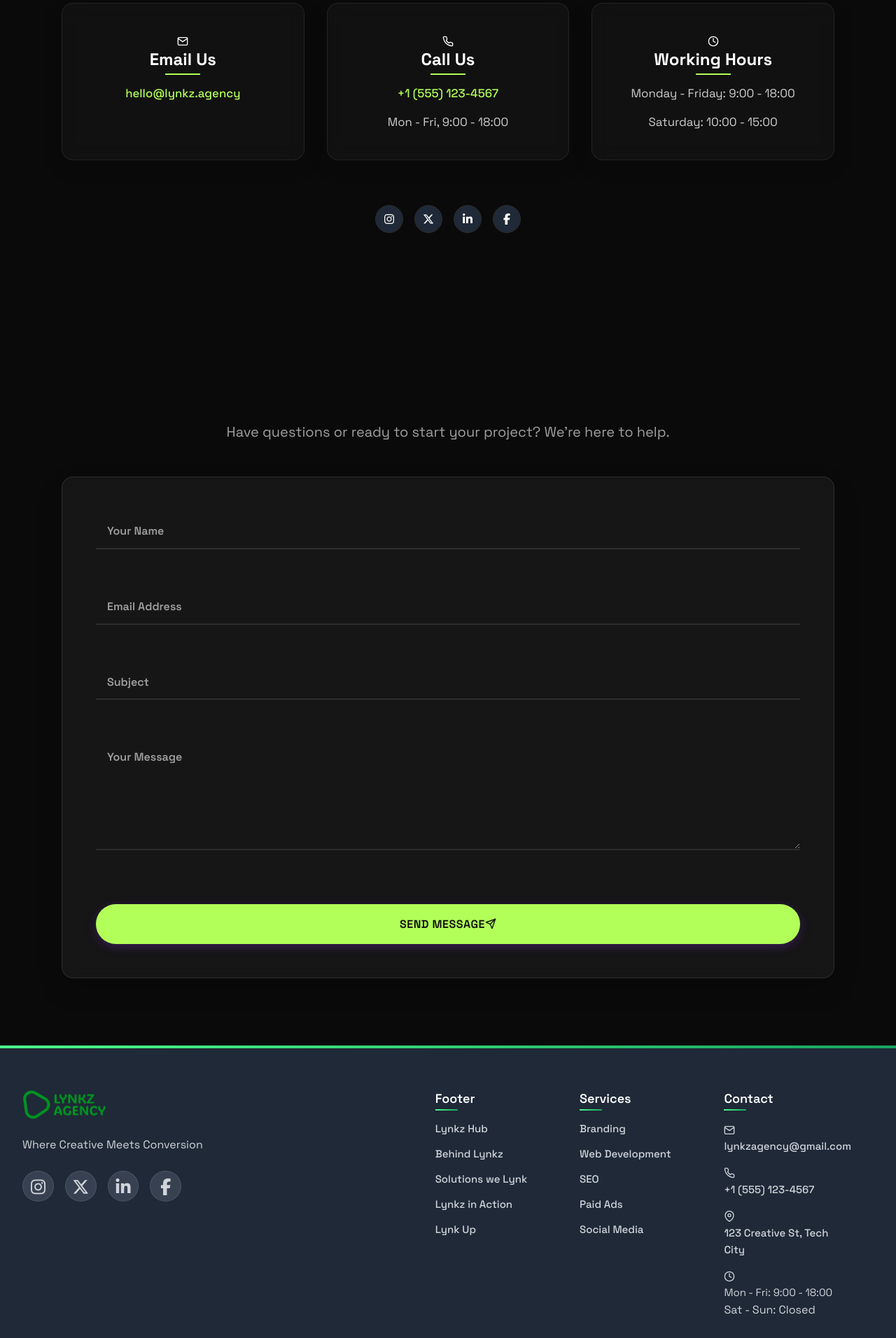
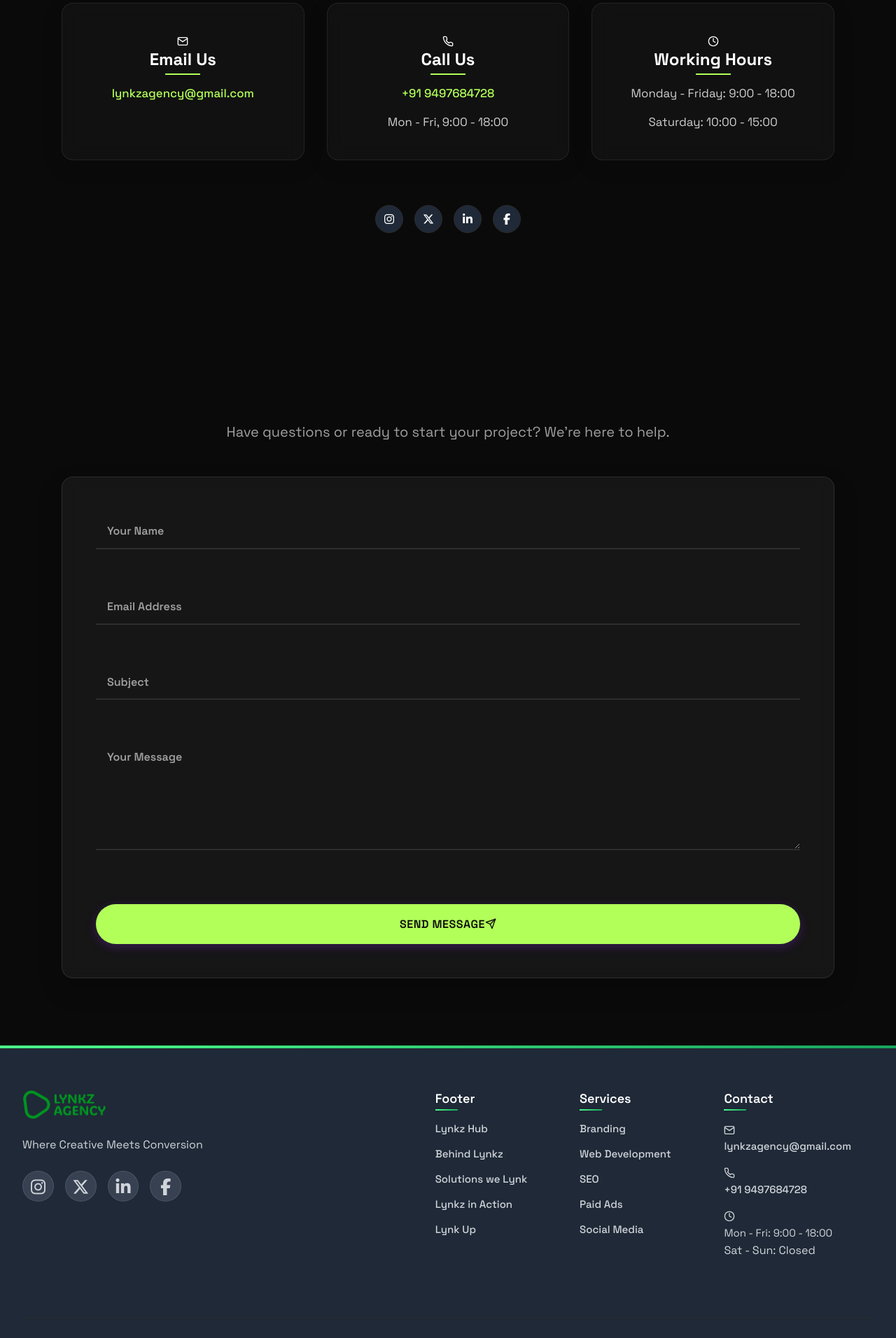
Before and after one commit to sanal-p-k/Lynkz-Agency, a React (Vite) app in the folder lynkz-agency/: page /contact in a window 1280 px wide. Shown: the part 780-2692 px from the top of the page at 70% size. Built offline with nearby package versions, Linux system fonts and the light colour scheme.

Commit message:
review & contact

```diff
--- a/lynkz-agency/src/components/layout/Footer.tsx
+++ b/lynkz-agency/src/components/layout/Footer.tsx
@@ -57,14 +57,14 @@
   },
   {
     icon: <FiPhone aria-hidden="true" />,
-    text: '+1 (555) 123-4567',
-    url: 'tel:+15551234567'
+    text: '+91 9497684728',
+    url: 'tel:+91 9497684728'
   },
-  {
-    icon: <FiMapPin aria-hidden="true" />,
-    text: '123 Creative St, Tech City',
-    url: 'https://maps.google.com?q=123+Creative+St+Tech+City+CA+94103+USA'
-  },
+  // {
+  //   icon: <FiMapPin aria-hidden="true" />,
+  //   text: '123 Creative St, Tech City',
+  //   url: 'https://maps.google.com?q=123+Creative+St+Tech+City+CA+94103+USA'
+  // },
   {
     icon: <FiClock aria-hidden="true" />,
     text: 'Mon - Fri: 9:00 - 18:00',
--- a/lynkz-agency/src/pages/Contact.tsx
+++ b/lynkz-agency/src/pages/Contact.tsx
@@ -66,15 +66,15 @@
     {
       icon: <FiMail className={styles.icon} />,
       title: 'Email Us',
-      description: 'hello@lynkz.agency',
-      link: 'mailto:hello@lynkz.agency',
+      description: 'lynkzagency@gmail.com',
+      link: 'mailto:lynkzagency@gmail.com',
     },
     {
       icon: <FiPhone className={styles.icon} />,
       title: 'Call Us',
-      description: '+1 (555) 123-4567',
+      description: '+91 9497684728',
       description2: 'Mon - Fri, 9:00 - 18:00',
-      link: 'tel:+15551234567',
+      link: 'tel:+91 9497684728',
     },
     {
       icon: <FiClock className={styles.icon} />,
--- a/lynkz-agency/src/pages/Home.tsx
+++ b/lynkz-agency/src/pages/Home.tsx
@@ -39,10 +39,10 @@
   },
   {
     id: 2,
-    name: 'Jane Smith',
-    role: 'Marketing Director, BrandCo',
-    content: 'Working with Lynkz was a game-changer for our brand. They delivered beyond our expectations.',
-    avatar: 'https://randomuser.me/api/portraits/women/44.jpg',
+    name: 'Hike HR Solutions',
+    role: '',
+    content: 'Lynkz Agency has been a game-changer for our brand. They delivered beyond our expectations.',
+    avatar: '',
   },
 ];
 
@@ -204,11 +204,6 @@
               'https://cdn.jsdelivr.net/gh/devicons/devicon/icons/amazon/amazon-original.svg',
               'https://cdn.jsdelivr.net/gh/devicons/devicon/icons/facebook/facebook-original.svg',
               'https://cdn.jsdelivr.net/gh/devicons/devicon/icons/spotify/spotify-original.svg',
-              'https://cdn.jsdelivr.net/gh/devicons/devicon/icons/slack/slack-original.svg',
-              'https://cdn.jsdelivr.net/gh/devicons/devicon/icons/airbnb/airbnb-original.svg',
-              'https://cdn.jsdelivr.net/gh/devicons/devicon/icons/netflix/netflix-original.svg',
-              'https://cdn.jsdelivr.net/gh/devicons/devicon/icons/uber/uber-plain.svg',
-              'https://cdn.jsdelivr.net/gh/devicons/devicon/icons/twitter/twitter-original.svg',
               // Duplicate the logos to create a seamless loop
               '/Clients/wtd.png',
               'https://cdn.jsdelivr.net/gh/devicons/devicon/icons/microsoft/microsoft-original.svg',
```
